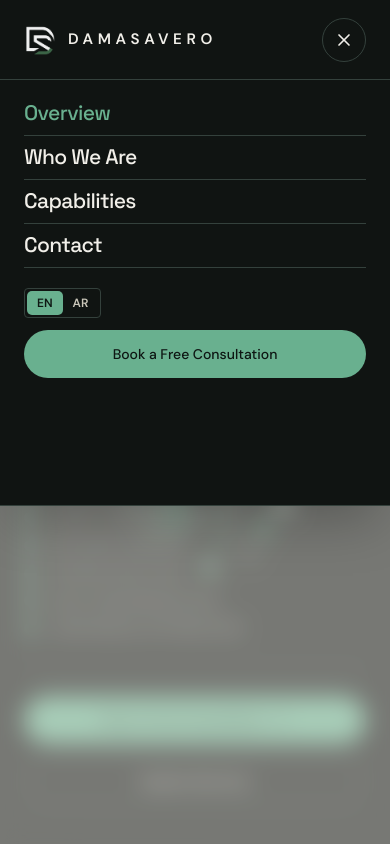
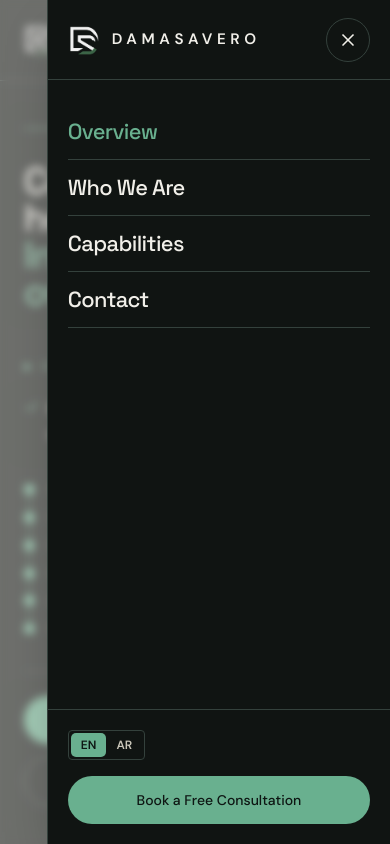
Before and after one commit to Osamatello/osamatelloagency-telloagency, a Next.js app: page / in a window 390 px wide. Both pictures are taken after a click on the button "Menu". Shown: the top 844 px of the page. Built offline with nearby package versions, Linux system fonts and the light colour scheme.

Commit message:
Refine mobile navigation drawer

```diff
--- a/components/site/Header.tsx
+++ b/components/site/Header.tsx
@@ -122,12 +122,12 @@ export function Header() {
           <button
             type="button"
             onClick={() => setMobileOpen(false)}
-            className="absolute inset-0 bg-[hsl(var(--ds-ink)/0.46)] backdrop-blur-md"
+            className="absolute inset-0 bg-[hsl(var(--ds-ink)/0.42)] backdrop-blur-sm"
             aria-label={dict.actions.closeMenu}
           />
 
-          <div className="relative z-10 flex h-[60dvh] min-h-[420px] max-h-[620px] flex-col overflow-y-auto overscroll-contain border-b border-line bg-[hsl(var(--ds-paper))] shadow-2xl">
-            <div className="container-page flex h-20 shrink-0 items-center justify-between border-b border-line pt-[env(safe-area-inset-top)]">
+          <div className="absolute inset-y-0 end-0 z-10 flex h-[100dvh] w-[88vw] max-w-[420px] flex-col overflow-y-auto overscroll-contain border-s border-line bg-[hsl(var(--ds-paper))] shadow-2xl">
+            <div className="flex h-20 shrink-0 items-center justify-between border-b border-line px-5 pt-[env(safe-area-inset-top)] sm:px-6">
               <Logo onClick={() => setMobileOpen(false)} />
               <button
                 type="button"
@@ -139,10 +139,7 @@ export function Header() {
               </button>
             </div>
 
-            <nav
-              className="container-page grid shrink-0 pt-3"
-              aria-label="Mobile"
-            >
+            <nav className="grid shrink-0 px-5 pt-6 sm:px-6" aria-label="Mobile">
               {primaryNav.map((item, i) => {
                 const active = isActive(item.href);
                 return (
@@ -153,7 +150,7 @@ export function Header() {
                     aria-current={active ? 'page' : undefined}
                     style={{ transitionDelay: `${40 + i * 35}ms` }}
                     className={cn(
-                      'reveal-up flex min-h-11 items-center border-b border-line py-2.5 text-[clamp(1.15rem,5.4vw,1.55rem)] transition-colors is-in',
+                      'reveal-up flex min-h-14 items-center border-b border-line py-3 text-[clamp(1.25rem,5.6vw,1.6rem)] transition-colors is-in',
                       active ? 'text-brand' : 'text-ink hover:text-brand'
                     )}
                   >
@@ -163,7 +160,7 @@ export function Header() {
               })}
             </nav>
 
-            <div className="container-page grid shrink-0 gap-3 pb-5 pt-5 sm:grid-cols-[auto_1fr] sm:items-center">
+            <div className="mt-auto grid shrink-0 gap-4 border-t border-line px-5 pb-[calc(1.25rem+env(safe-area-inset-bottom))] pt-5 sm:px-6">
               <LanguageSwitcher className="justify-self-start" />
               <Link
                 href="/contact"
```
